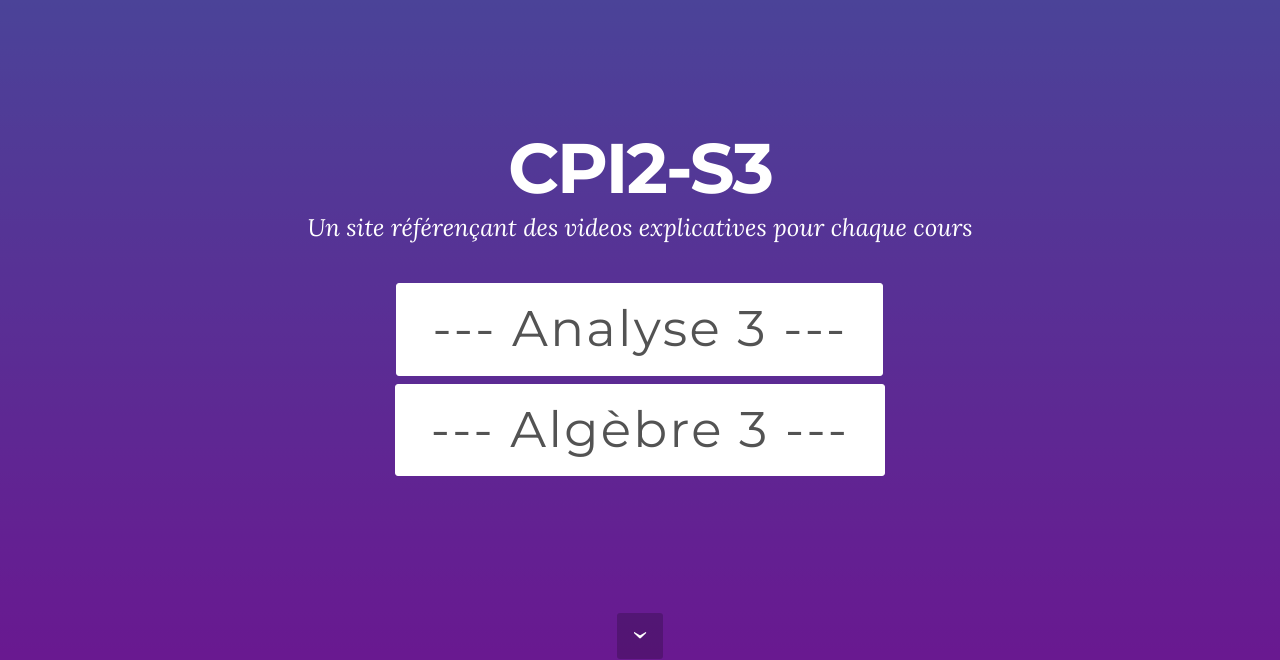
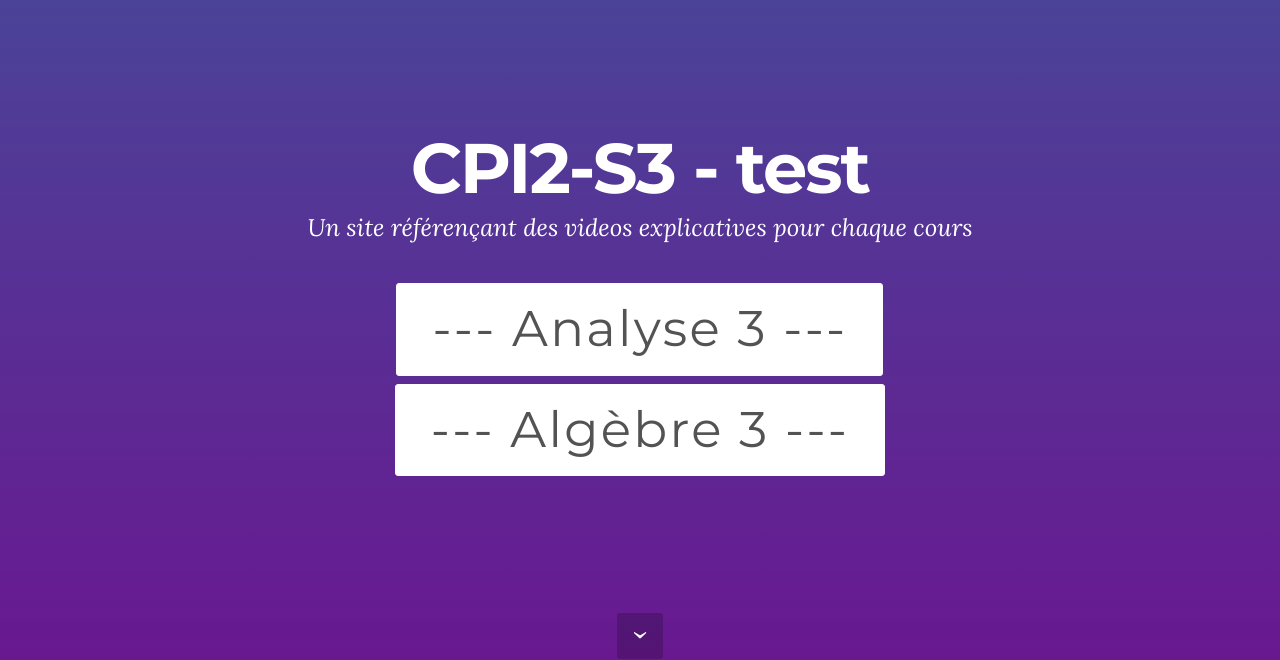
Before and after one commit to omarmhaimdat/uicvideos, a plain HTML site: page CPI_S3.html in a window 1280 px wide. Shown: the part 93-753 px from the top of the page. Drawn offline with Linux system fonts and the light colour scheme.

Commit message:
version5.0.1

```diff
--- a/CPI_S3.html
+++ b/CPI_S3.html
@@ -131,7 +131,7 @@ drift.load('7uhfkezcagg4');
 		            <div class="row">
 		                <div class="mbr-section col-md-10 col-md-offset-1 text-xs-center">
 
-		                    <h1 class="mbr-section-title display-1">CPI2-S3</h1>
+		                    <h1 class="mbr-section-title display-1">CPI2-S3 - test</h1>
 		                    <p class="mbr-section-lead lead">Un site référençant des videos explicatives pour chaque cours</p>
 		                    <div class="mbr-section-btn"><a class="btn btn-lg btn-white" style="font-size: 50px; letter-spacing: 2.3px;" href="#analyse3">--- Analyse 3 ---</a> </div>
 
```
